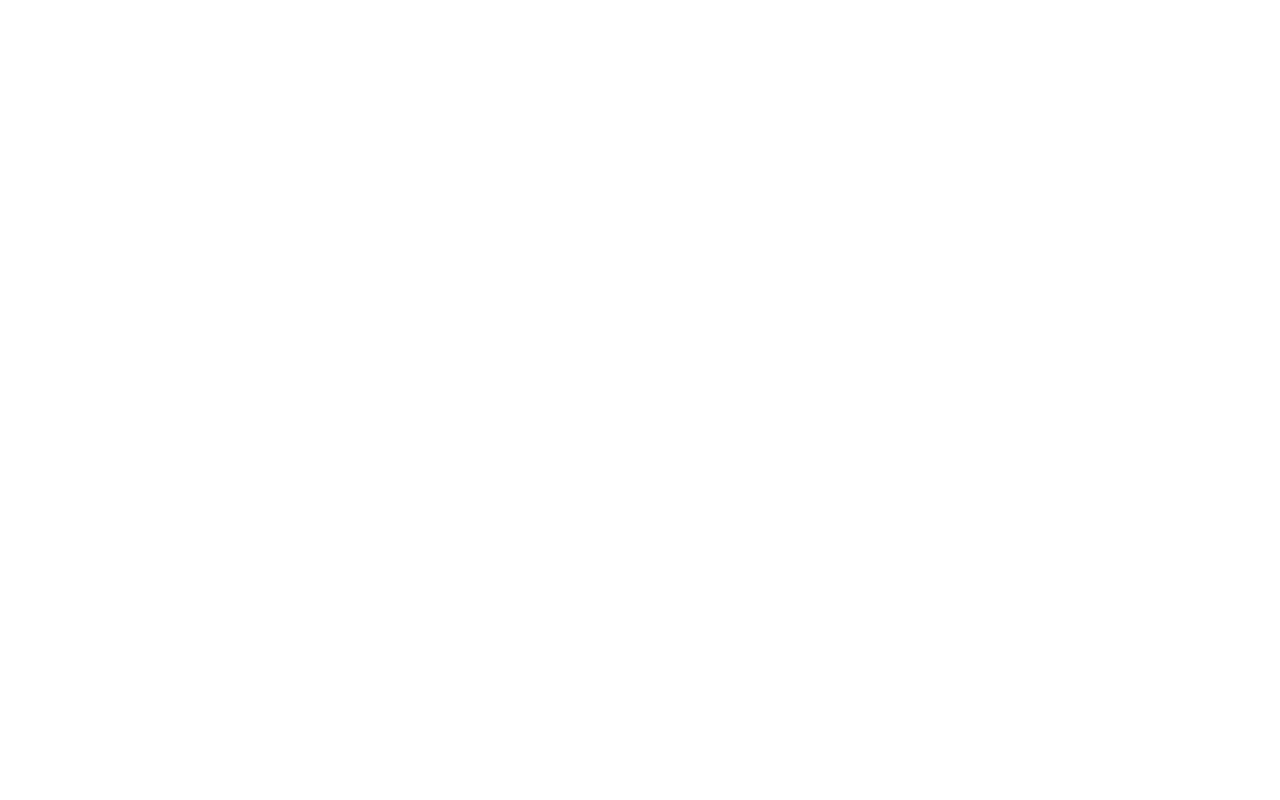
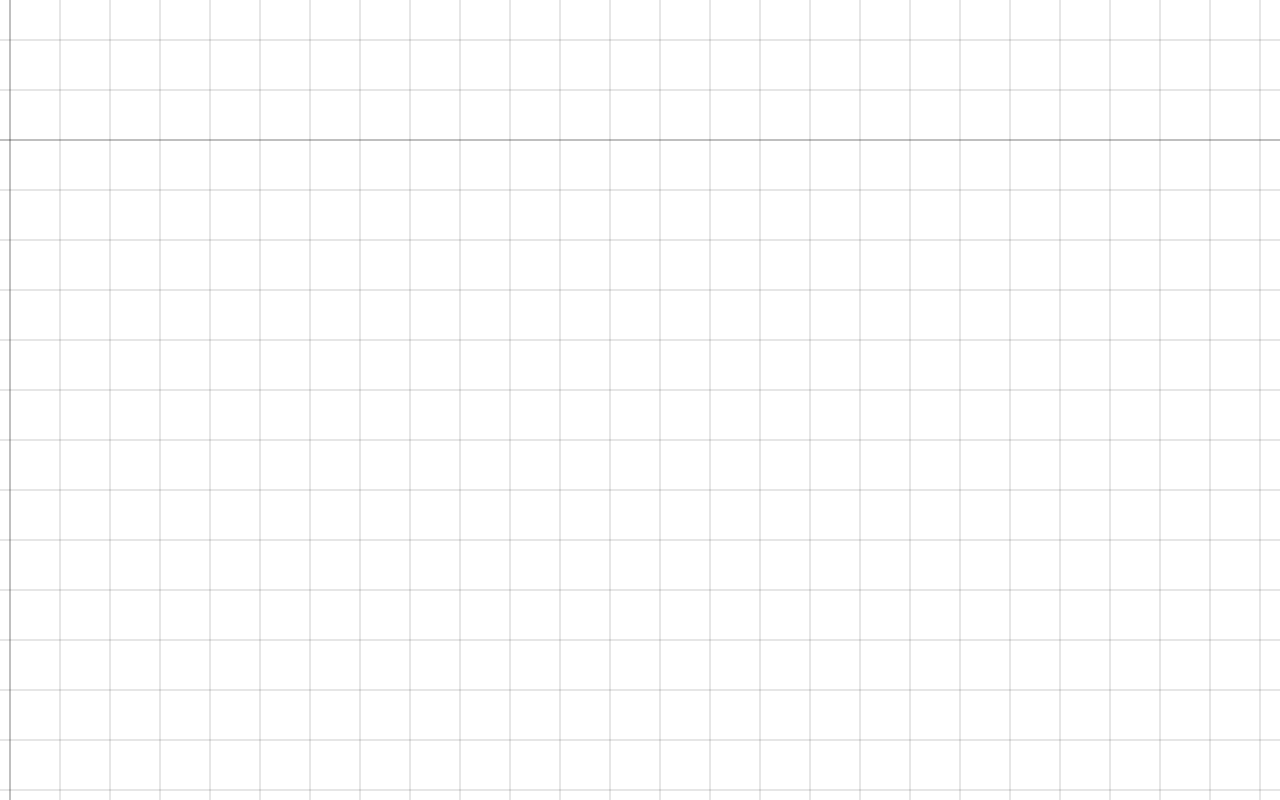
Before and after one commit to danielhoward-me/static, a plain HTML site: page fragmentalDesigner/index.html in a window 1280 px wide. Drawn offline with Linux system fonts and the light colour scheme.

Commit message:
Add draging

```diff
--- a/fragmentalDesigner/app.js
+++ b/fragmentalDesigner/app.js
@@ -0,0 +1,13 @@
+const $ = (id) => document.getElementById(id);
+
+/**
+ * @type {HTMLCanvasElement}
+ */
+const canvas = $('canvas');
+
+function resizeCanvas() {
+  canvas.width = window.innerWidth;
+  canvas.height = window.innerHeight;
+}
+window.addEventListener('resize', resizeCanvas);
+resizeCanvas();
--- /dev/null
+++ b/fragmentalDesigner/canvas.js
@@ -0,0 +1,86 @@
+const ctx = canvas.getContext('2d');
+
+const topLeftPoint = [-10, 140];
+const gridLineFrequency = 50;
+
+const normalGridLineColour = 'rgba(0, 0, 0, 0.2)';
+const majorGridLineColour = 'rgba(0, 0, 0, 0.5)';
+
+function drawFrame() {
+	ctx.clearRect(0, 0, canvas.width, canvas.height);
+
+	const firstGridLineValueX = Math.ceil(topLeftPoint[0] / gridLineFrequency) * gridLineFrequency;
+	for (let value = firstGridLineValueX; value < topLeftPoint[0] + canvas.width; value += gridLineFrequency) {
+		ctx.beginPath();
+		ctx.moveTo(...convertGraphPointToCanvasPoint([value, topLeftPoint[1]]));
+		ctx.lineTo(...convertGraphPointToCanvasPoint([value, topLeftPoint[1] - canvas.height]));
+
+		if (value === 0) {
+			ctx.strokeStyle = majorGridLineColour;
+		} else {
+			ctx.strokeStyle = normalGridLineColour;
+		}
+
+		ctx.stroke();
+	}
+
+	const firstGridLineValueY = Math.ceil(topLeftPoint[1] / gridLineFrequency) * gridLineFrequency;
+	for (let value = firstGridLineValueY; value > topLeftPoint[1] - canvas.height; value -= gridLineFrequency) {
+		ctx.beginPath();
+		ctx.moveTo(...convertGraphPointToCanvasPoint([topLeftPoint[0], value]));
+		ctx.lineTo(...convertGraphPointToCanvasPoint([topLeftPoint[0] + canvas.width, value]));
+
+		if (value === 0) {
+			ctx.strokeStyle = majorGridLineColour;
+		} else {
+			ctx.strokeStyle = normalGridLineColour;
+		}
+
+		ctx.stroke();
+	}
+
+	window.requestAnimationFrame(drawFrame);
+}
+window.requestAnimationFrame(drawFrame);
+
+function convertGraphPointToCanvasPoint(graphPoint) {
+	return [
+		graphPoint[0] - topLeftPoint[0],
+		-(graphPoint[1] - topLeftPoint[1]),
+	];
+}
+
+let mousedown = false;
+function handleMouseDrag(event) {
+	if (!mousedown) return;
+
+	topLeftPoint[0] -= event.movementX;
+	topLeftPoint[1] += event.movementY;
+}
+window.addEventListener('mousemove', handleMouseDrag);
+window.addEventListener('mousedown', () => mousedown = true);
+window.addEventListener('mouseup', () => mousedown = false);
+
+function handleTouchDrag(event) {
+	if (event.touches.length !== 1) return;
+
+	const touch = event.touches[0];
+	const lastTouch = touch.target.lastTouch;
+
+	if (lastTouch) {
+		const movementX = touch.clientX - lastTouch.clientX;
+		const movementY = touch.clientY - lastTouch.clientY;
+
+		// The last touch could be from a touch from a while ago
+		if (Math.abs(movementX) > 100 || Math.abs(movementY) > 100) {
+			touch.target.lastTouch = touch;
+			return;
+		}
+
+		topLeftPoint[0] -= touch.clientX - lastTouch.clientX;
+		topLeftPoint[1] += touch.clientY - lastTouch.clientY;
+	}
+
+	touch.target.lastTouch = touch;
+}
+window.addEventListener('touchmove', handleTouchDrag);
--- a/fragmentalDesigner/index.html
+++ b/fragmentalDesigner/index.html
@@ -9,6 +9,9 @@
 </head>
 <body>
 
+	<canvas id="canvas" class="canvas"></canvas>
+
 	<script src="app.js"></script>
+	<script src="canvas.js"></script>
 </body>
 </html>
--- a/fragmentalDesigner/style.css
+++ b/fragmentalDesigner/style.css
@@ -0,0 +1,11 @@
+.canvas {
+	position: absolute;
+	top: 0;
+	left: 0;
+	width: 100%;
+	height: 100%;
+	cursor: grab;
+}
+.canvas:active {
+	cursor: grabbing;
+}
```
